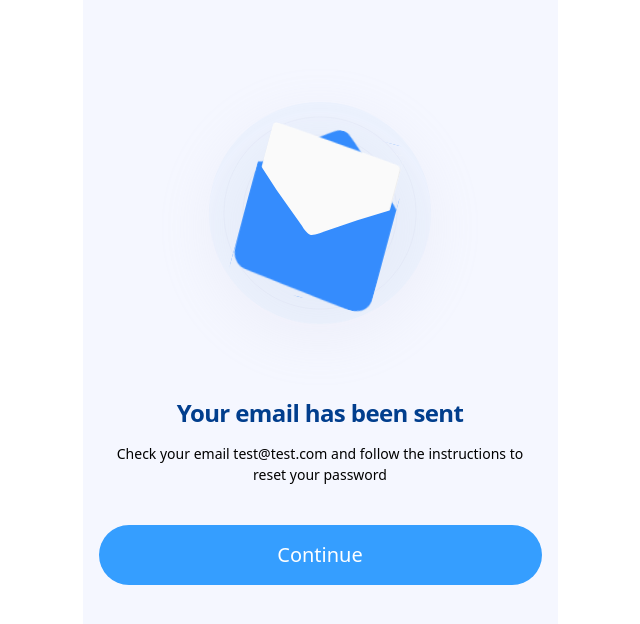
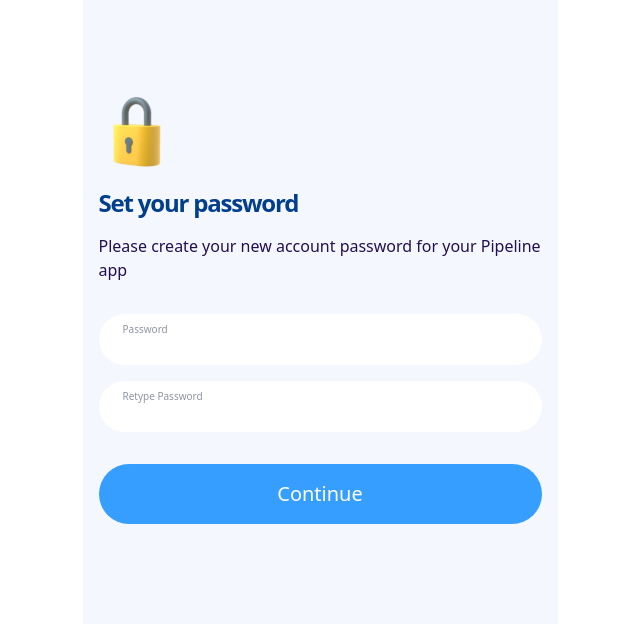
Before and after one commit to Emmakin/Pipeline, a React (Vite) app: page /signup in a window 1280 px wide. Shown: the top 624 px of the page, without its empty margins (320-960 px from the left). Built offline with nearby package versions, Linux system fonts and the light colour scheme.

Commit message:
Working on Setpassword page

```diff
--- a/src/App.jsx
+++ b/src/App.jsx
@@ -6,6 +6,7 @@ import EmailVeriSent from "./pages/EmailVeriSent";
 import LabelAndInput from "./components/LabelAndInput";
 import EnterEmail from "./pages/passwordRecovery/EnterEmail";
 import EmailSent from "./pages/passwordRecovery/EmailSent";
+import SetPassword from "./pages/passwordRecovery/SetPassword";
 
 function App() {
   return (
@@ -15,7 +16,8 @@ function App() {
       {/* <EmailVeriSent /> */}
       {/* <Login /> */}
       {/* <EnterEmail /> */}
-      <EmailSent />
+      {/* <EmailSent /> */}
+      <SetPassword />
     </div>
   );
 }
--- /dev/null
+++ b/src/components/HeadText.jsx
@@ -0,0 +1,13 @@
+import React from "react";
+
+const HeadText = ({ children, addStyles }) => {
+  return (
+    <h1
+      className={`text-textBlue text-2xl font-semibold tracking-tighter leading-[31px] ${addStyles}`}
+    >
+      {children}
+    </h1>
+  );
+};
+
+export default HeadText;
--- a/src/output.css
+++ b/src/output.css
@@ -590,12 +590,16 @@ video {
   margin-top: 3rem;
 }
 
-.mt-40 {
-  margin-top: 10rem;
+.mt-20 {
+  margin-top: 5rem;
 }
 
-.mt-20 {
-  margin-top: 5rem;
+.mt-6 {
+  margin-top: 1.5rem;
+}
+
+.mt-8 {
+  margin-top: 2rem;
 }
 
 .block {
@@ -680,10 +684,6 @@ video {
   background-color: rgb(255 255 255 / var(--tw-bg-opacity));
 }
 
-.p-2 {
-  padding: 0.5rem;
-}
-
 .p-4 {
   padding: 1rem;
 }
@@ -729,8 +729,12 @@ video {
   padding-top: 0.5rem;
 }
 
-.pt-20 {
-  padding-top: 5rem;
+.pt-32 {
+  padding-top: 8rem;
+}
+
+.pt-24 {
+  padding-top: 6rem;
 }
 
 .text-center {
@@ -793,10 +797,6 @@ video {
   letter-spacing: -0.025em;
 }
 
-.tracking-\[31px\] {
-  letter-spacing: 31px;
-}
-
 .tracking-tighter {
   letter-spacing: -0.05em;
 }
@@ -823,6 +823,10 @@ video {
   color: rgb(255 255 255 / var(--tw-text-opacity));
 }
 
+.text-texttBlack {
+  color: rgba(36, 15, 81, 1);
+}
+
 .outline-none {
   outline: 2px solid transparent;
   outline-offset: 2px;
--- a/src/pages/EmailVeriSent.jsx
+++ b/src/pages/EmailVeriSent.jsx
@@ -1,5 +1,6 @@
 import React from "react";
 import mailImg from "../assets/mail.svg";
+import MainButton from "../components/MainButton";
 
 const EmailVeriSent = () => {
   return (
@@ -9,9 +10,7 @@ const EmailVeriSent = () => {
         We have sent an email verification link to your email
       </p>
       <p className="text-[14px]">Click the link to verify your email address</p>
-      <button className="bg-mainBlue w-full p-4 rounded-full text-xl text-white mt-10">
-        Open Email
-      </button>
+      <MainButton addStyles={"mt-10"}>Continue</MainButton>
     </div>
   );
 };
--- a/src/pages/passwordRecovery/EnterEmail.jsx
+++ b/src/pages/passwordRecovery/EnterEmail.jsx
@@ -2,15 +2,16 @@ import React from "react";
 import PageNav from "../../components/PageNav";
 import LabelAndInput from "../../components/LabelAndInput";
 import MainButton from "../../components/MainButton";
+import HeadText from "../../components/HeadText";
 
 const EnterEmail = () => {
   return (
     <div className="p-4">
       <PageNav pageTitle="Forgot Password" />
 
-      <h1 className="text-textBlue text-2xl font-semibold tracking-tighter leading-[31px] mb-8">
+      <HeadText>
         Enter your email and we’ll send you a link to reset your password.
-      </h1>
+      </HeadText>
 
       <LabelAndInput inputName="email" inputType="email" labelContent="Email" />
 
--- /dev/null
+++ b/src/pages/passwordRecovery/SetPassword.jsx
@@ -0,0 +1,36 @@
+import React from "react";
+import padlock from "../../assets/Padlock.svg";
+import HeadText from "../../components/HeadText";
+import LabelAndInput from "../../components/LabelAndInput";
+import MainButton from "../../components/MainButton";
+
+const SetPassword = () => {
+  return (
+    <div className="p-4 pt-24">
+      <img src={padlock} alt="PASSWORD" className="mb-4" />
+
+      <HeadText addStyles={"mb-4"}>Set your password</HeadText>
+
+      <p className="text-texttBlack">
+        Please create your new account password for your Pipeline app
+      </p>
+
+      <form noValidate className="mt-8 mb-8">
+        <LabelAndInput
+          labelContent={"Password"}
+          inputName={"setPassword"}
+          inputType={"password"}
+        />
+        <LabelAndInput
+          labelContent={"Retype Password"}
+          inputName={"retypePassword"}
+          inputType={"password"}
+        />
+      </form>
+
+      <MainButton>Continue</MainButton>
+    </div>
+  );
+};
+
+export default SetPassword;
--- a/tailwind.config.js
+++ b/tailwind.config.js
@@ -17,6 +17,7 @@ export default {
         textBlue: "rgba(1, 62, 141, 1)",
         paleBlue: "rgba(245, 247, 255, 1)",
         textGray: "rgba(143, 148, 163, 1)",
+        texttBlack: "rgba(36, 15, 81, 1)",
       },
     },
   },
```
Also changed, not shown: src/assets/Padlock.svg (added).
